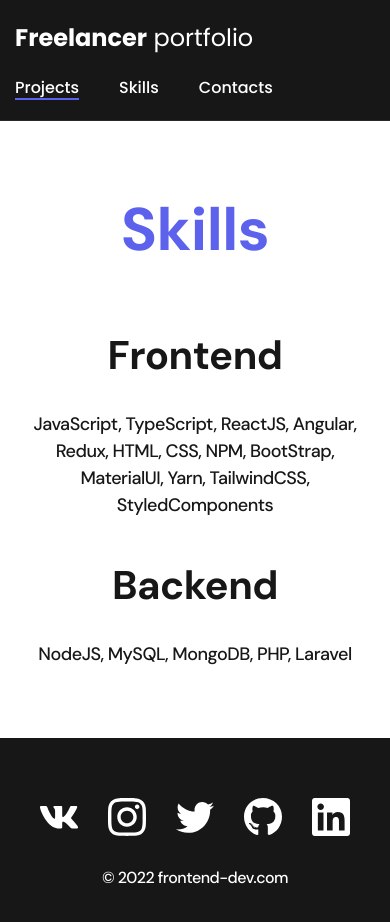
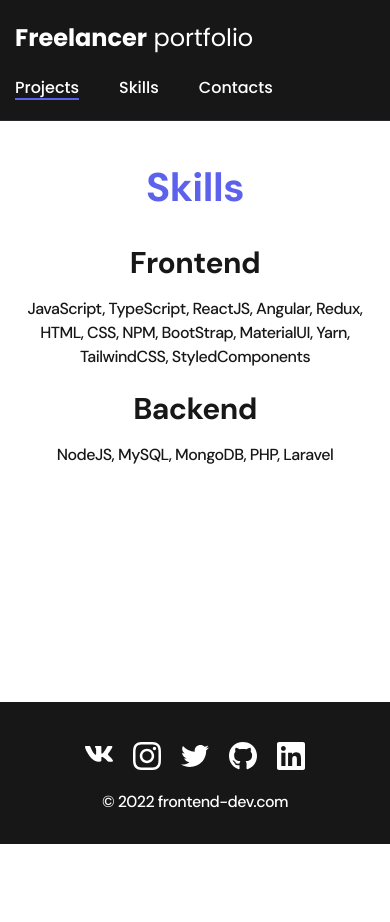
Before and after one commit to Nikmet/portfolio, a plain HTML site: page skills.html in a window 390 px wide. After the commit the page ends 844 px from the top, so only its background shows below. Drawn offline with Linux system fonts and the light colour scheme.

Commit message:
response

```diff
--- a/css/main.css
+++ b/css/main.css
@@ -231,6 +231,7 @@ body {
 
 .projects {
     display: flex;
+    justify-content: center;
     gap: 30px;
     flex-wrap: wrap;
 }
@@ -339,3 +340,62 @@ body {
     line-height: 150%;
     text-align: center;
 }
+
+@media screen and (max-width: 620px) {
+    .title-1 {
+        font-size: 40px;
+        margin-bottom: 30px;
+    }
+
+    .title-2{
+        font-size: 30px;
+        margin-bottom: 15px;
+    }
+
+    .header {
+        min-height: unset;
+    }
+
+    .header__title {
+        font-size: 30px;
+    }
+
+    .header__title strong {
+        font-size: 40px;
+    }
+
+    .section {
+        padding: 40px 0;
+    }
+
+    .project__title{
+        font-size: 22px;
+    }
+
+    .footer{
+        padding: 40px 0 30px;
+    }
+
+    .social{
+        column-gap: 20px;
+        margin-bottom: 20px;
+    }
+
+    .social__item{
+        width: 28px;
+    }
+
+    .content-list{
+        max-width: 450px;
+        row-gap: 20px;
+    }
+
+    .content-list__item p {
+        font-size: 16px;
+    }
+
+    .project-details__desc{
+        font-size: 22px;
+        margin-bottom: 20px;
+    }
+}
```
